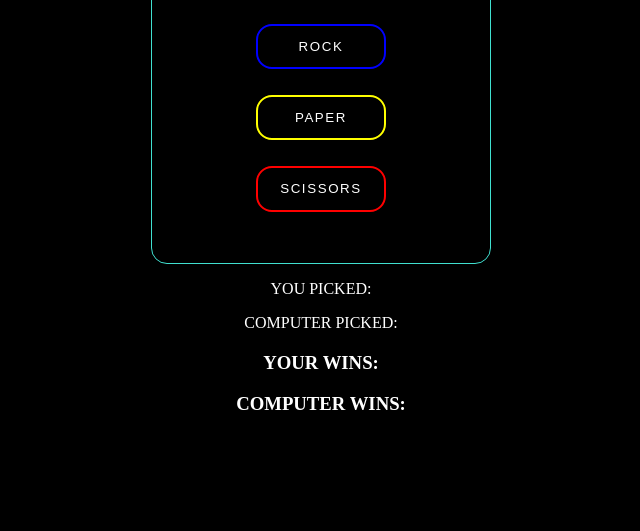
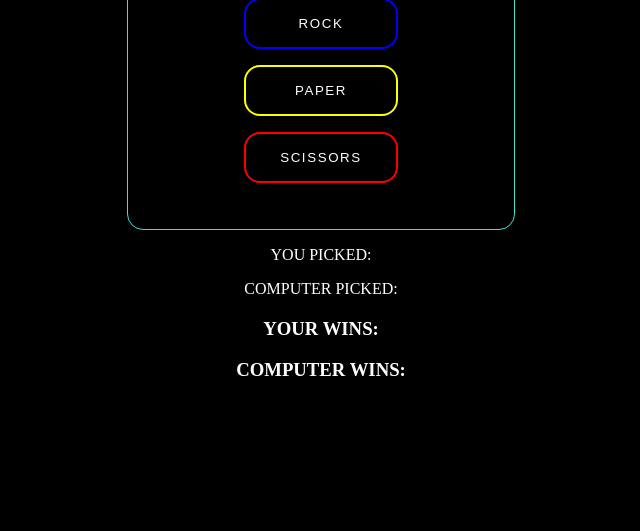
Before and after one commit to jumistrandberg/rockPaperScissor, a plain HTML site: page index.html in a window 1280 px wide. Shown: the part 269-800 px from the top of the page, without its empty margins (319-959 px from the left). Drawn offline with Linux system fonts and the light colour scheme.

Commit message:
adjusted button size. Added bg color to scissors

```diff
--- a/styles.css
+++ b/styles.css
@@ -5,6 +5,9 @@
     display: flex;
     flex-direction: column;
     align-items: center;
+    max-height: 100vh;
+    overflow: hidden;
+
 }
 
 main {
@@ -23,23 +26,25 @@
 }
 
 form > * {
- margin: 10% 0;
+ margin: 5% 0;
 }
 
 button {
     text-transform: uppercase;
     width: 50%;
-    margin: 5%;
-    padding: 5%;
+    padding: 1rem;
+    margin: 0.5rem;
     border-radius: 1rem;
     color: white;
     background-color: black;
     letter-spacing: 0.1rem;
+    border: none;
 }
 
 button:hover {
-    color: turquoise;
-    border: 3px solid turquoise;
+    border: none;
+    color: black;
+    background-color: white;
 }
 
 #rockBtn {
@@ -48,6 +53,7 @@
 
 #rockBtn:hover {
     background-color: blue;
+    color: white;
 }
 
 #paperBtn {
@@ -64,4 +70,6 @@
 }
 
 #scissorsBtn:hover {
-    background-color:
+    background-color: red;
+    color: black;
+}
```
